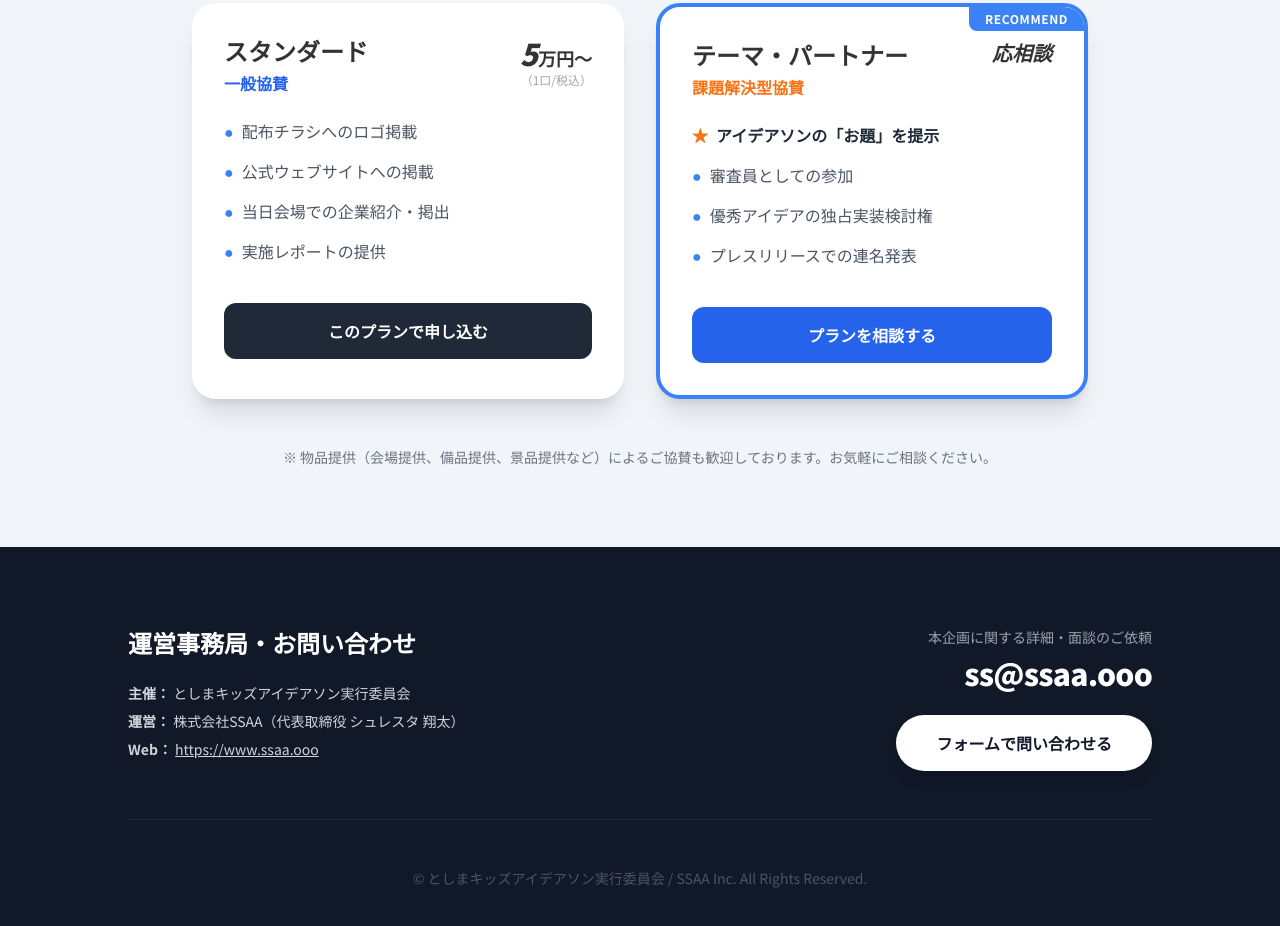
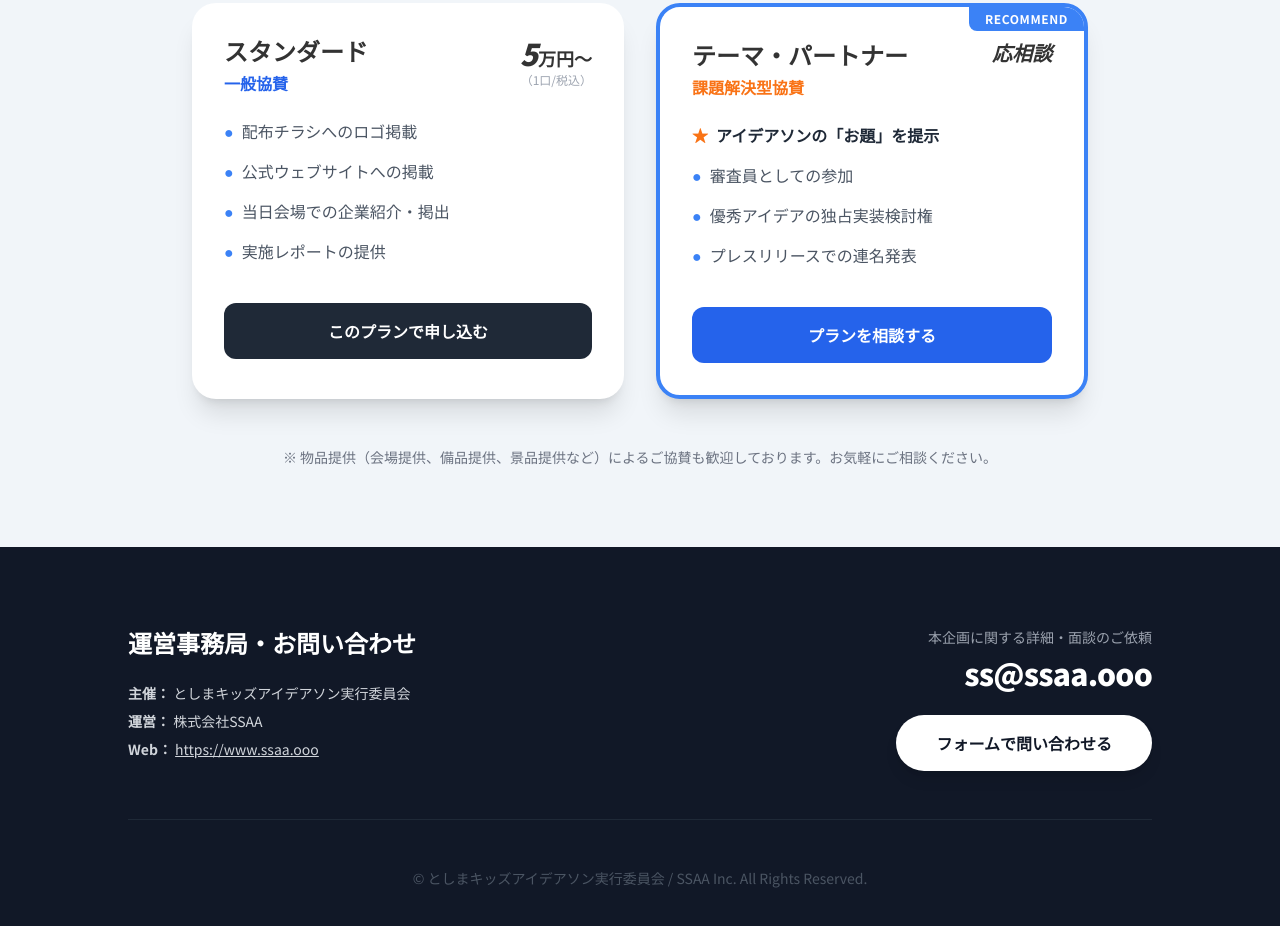
Before and after one commit to ssaa-ooo/kids-ideathon-toshima, a plain HTML site: page index.html in a window 1280 px wide. Shown: the part 3034-3960 px from the top of the page. Drawn offline with nearby package versions, Linux system fonts and the light colour scheme.

Commit message:
Update index.html

```diff
--- a/index.html
+++ b/index.html
@@ -311,7 +311,7 @@
                     <h2 class="text-xl md:text-2xl font-bold mb-6 text-center md:text-left">運営事務局・お問い合わせ</h2>
                     <div class="space-y-2 text-gray-300 text-xs md:text-sm">
                         <p><strong>主催：</strong> としまキッズアイデアソン実行委員会</p>
-                        <p><strong>運営：</strong> 株式会社SSAA（代表取締役 シュレスタ 翔太）</p>
+                        <p><strong>運営：</strong> 株式会社SSAA</p>
                         <p><strong>Web：</strong> <a href="https://www.ssaa.ooo" class="underline hover:text-blue-400 transition">https://www.ssaa.ooo</a></p>
                     </div>
                 </div>
```
